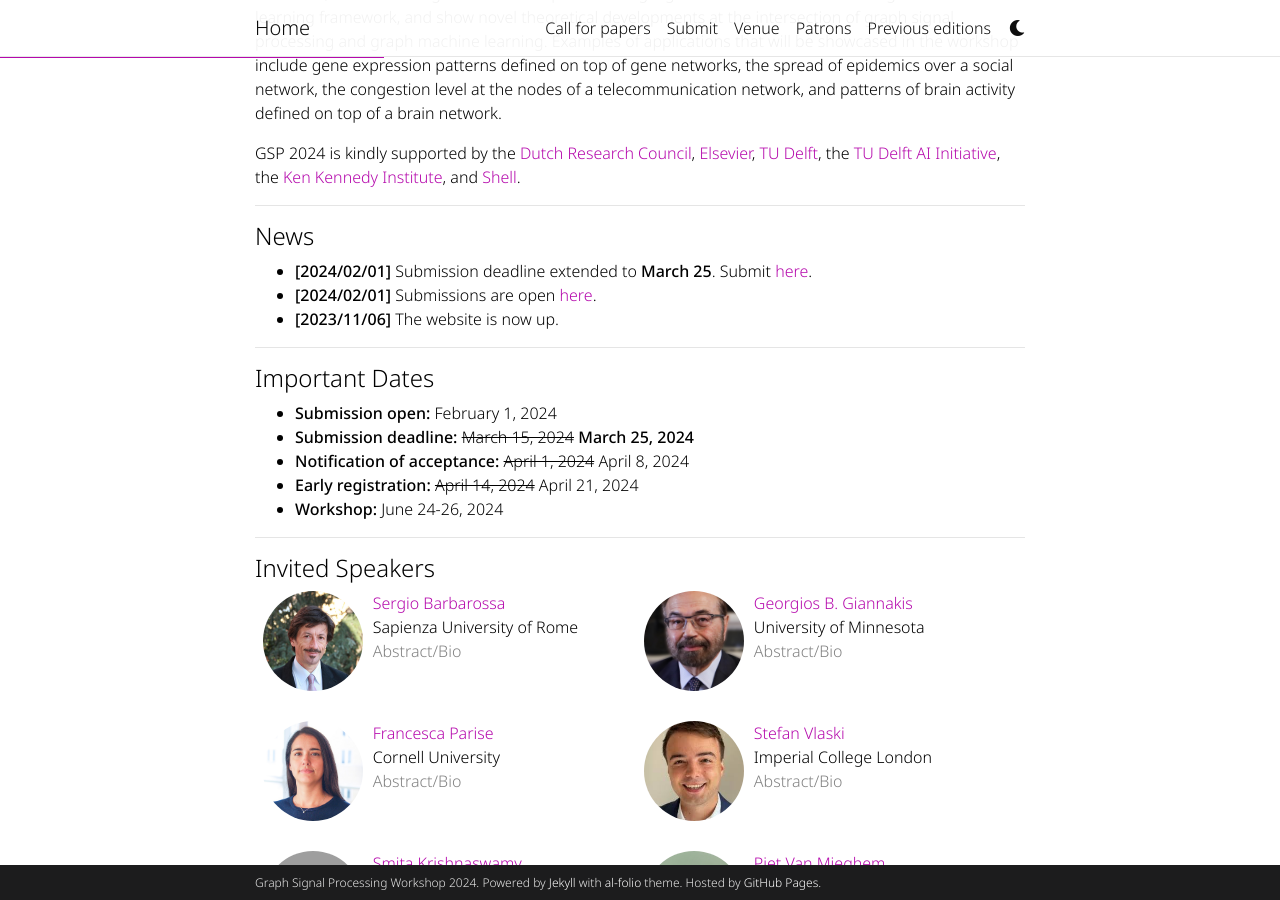
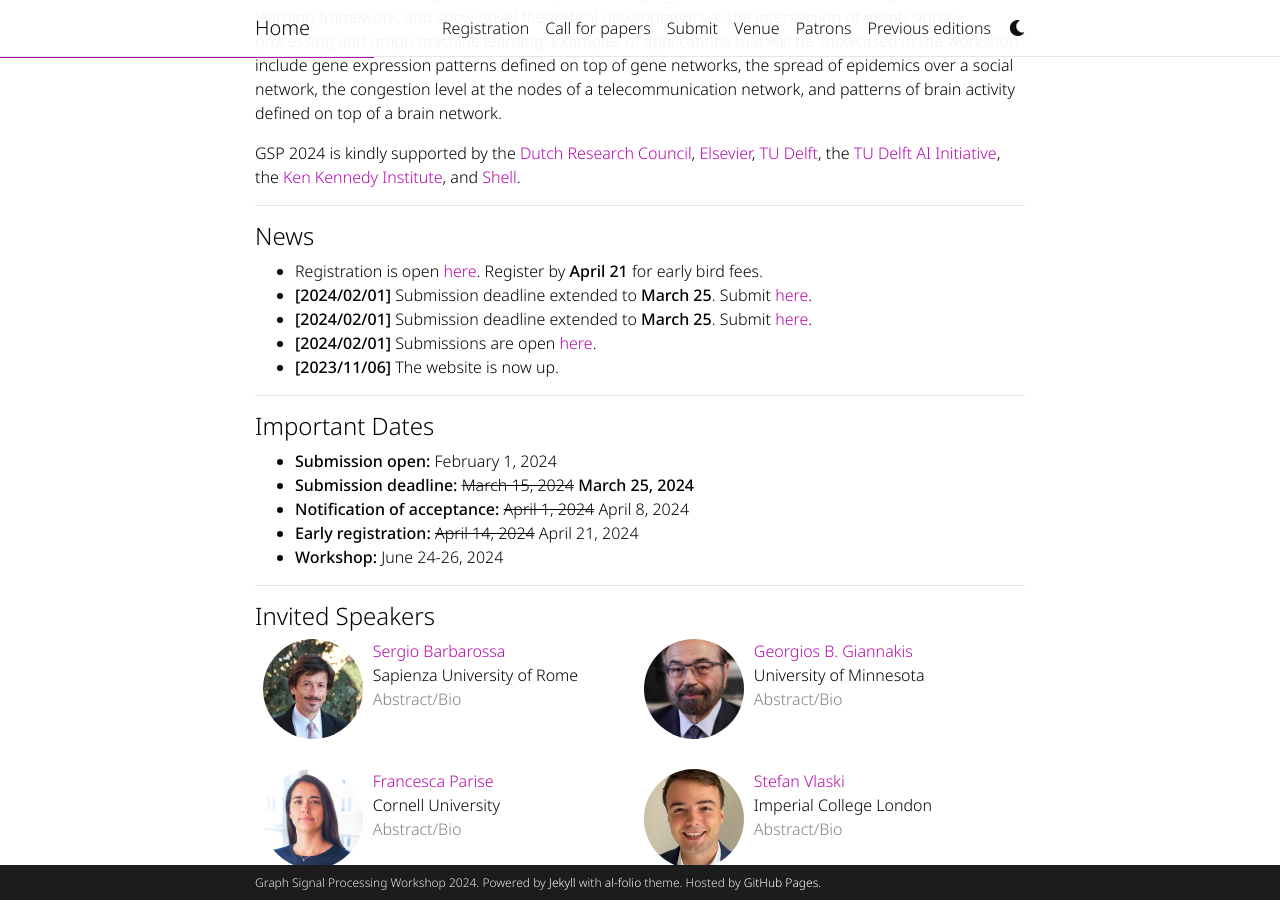
Before and after one commit to shreyasvinaya/gspworkshop2025.github.io, a Jekyll site: the page built from _pages/about.md, in a window 1280 px wide and 900 px high, scrolled down 537 px. Built offline with Jekyll 4.4.1, drawn with Linux system fonts in a browser that asks for light colours; full-size pictures stand in for the smaller copies a plugin makes; comment, search, counter and statistics services are not loaded; a style sheet for code colours, icons or effects is not loaded; grey boxes are pictures that could not be loaded.

Commit message:
Added registration page

```diff
--- a/_pages/about.md
+++ b/_pages/about.md
@@ -22,6 +22,8 @@
 
 ---
 #### News
++ Registration is open [here](https://www.aanmelder.nl/153767). Register by **April 21** for early bird fees.
++ **[2024/02/01]** Submission deadline extended to **March 25**. Submit [here](https://cmt3.research.microsoft.com/GSP2024).
 + **[2024/02/01]** Submission deadline extended to **March 25**. Submit [here](https://cmt3.research.microsoft.com/GSP2024).
 + **[2024/02/01]** Submissions are open [here](https://cmt3.research.microsoft.com/GSP2024).
 + **[2023/11/06]** The website is now up.
```
Also changed, not shown: _pages/registration.md (added, +24 -0 lines).
